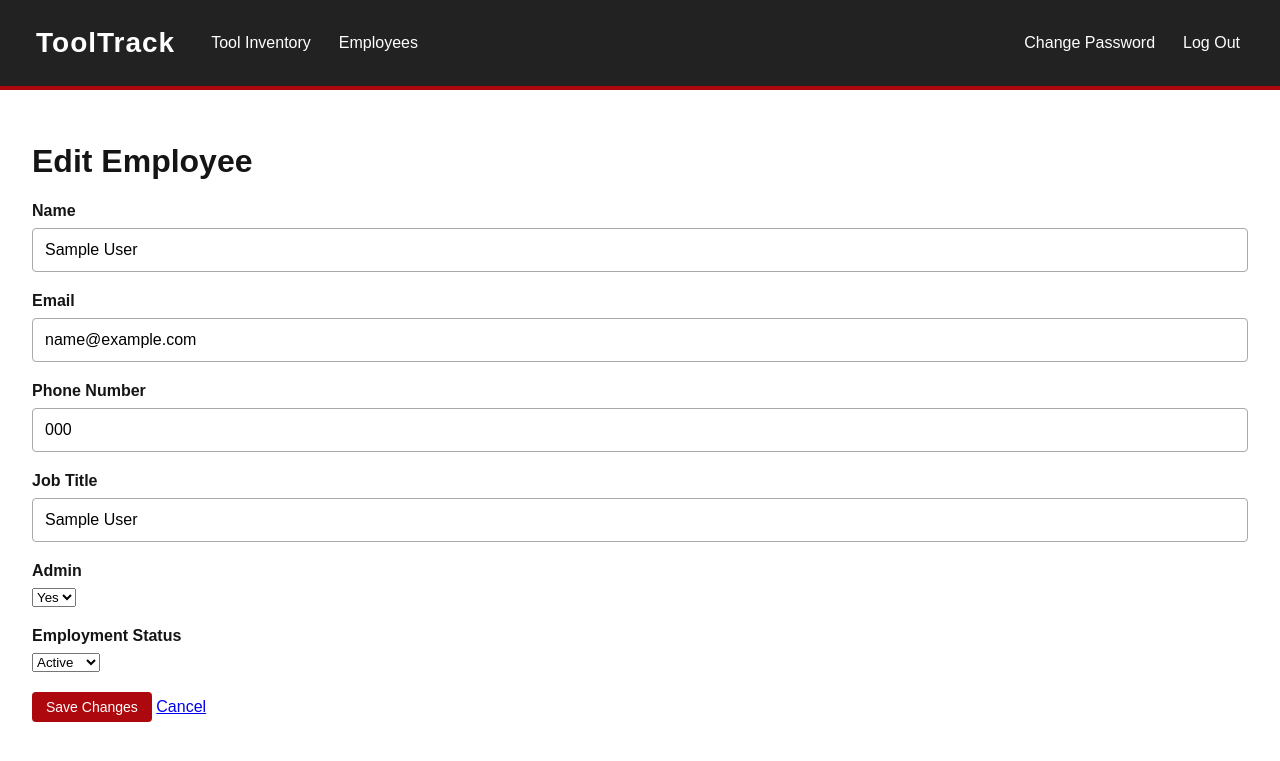
After one commit to ryan4336/ToolTrack-WebApp, a Flask app: page /employees/1/edit in a window 1280 px wide. The commit adds this page. Shown: the top 761 px of the page. Run offline with Flask 3, Linux system fonts and the light colour scheme; tables that the repository leaves empty hold one stand-in row (values such as "Sample post"); parts of the project's set-up code (start-up, migrations or seed data) failed here and were passed over.

Commit message:
Added Edit Employee route, html page, and functionality

```diff
--- a/app.py
+++ b/app.py
@@ -161,5 +161,50 @@ def add_employee():
     # Display the form, including an error if saving failed
     return render_template("add_employee.html", error=error)
 
+@app.route("/employees/<int:employee_id>/edit", methods=["GET", "POST"])
+def edit_employee(employee_id):
+    # Find the employee, or show a 404 page if the ID does not exist
+    employee = db.get_or_404(Employee, employee_id)
+    error = None
+
+    if request.method == "POST":
+        # Read the submitted values and strip extra spaces
+        name = request.form.get("name", "").strip()
+        email = request.form.get("email", "").strip()
+        phone = request.form.get("phone_number", "").strip()
+        job_title = request.form.get("job_title", "").strip()
+
+        # Convert the dropdown values into booleans
+        admin = request.form.get("admin") == "1"
+        active = request.form.get("active") == "1"
+
+        if not name or not email or not job_title:
+            error = "Name, email, and job title are required."
+        else:
+            # Update the existing employee
+            employee.name = name
+            employee.email = email
+            employee.phone_number = phone or None
+            employee.job_title = job_title
+            employee.admin = admin
+            employee.active = active
+
+            try:
+                # Save the changes to the db
+                db.session.commit()
+            except IntegrityError:
+                # Undo the attempted changes if db rejects them
+                db.session.rollback()
+                error = "Could not save. That email may already be in use."
+            else:
+                return redirect(url_for("employees"))
+
+    # Show the form when first opened and when saving fails
+    return render_template(
+        "edit_employee.html",
+        employee=employee,
+        error=error
+    )
+
 if __name__ == "__main__":
     app.run(host='0.0.0.0', port=5001, debug=True)
--- /dev/null
+++ b/templates/edit_employee.html
@@ -0,0 +1,74 @@
+{% extends "base.html" %}
+
+{% block title %}Edit Employee | ToolTrack{% endblock %}
+
+{% block content %}
+<h1>Edit Employee</h1>
+
+<!-- Display a message if the submitted information cannot be saved -->
+{% if error %}
+    <p class="form-error">{{ error }}</p>
+{% endif %}
+
+<!-- Submit the form back to the employee's edit route -->
+<form method="POST" class="employee-edit-form">
+
+    <div class="form-group">
+        <label for="name">Name</label>
+        <input type="text" id="name" name="name"
+               value="{{ request.form.get('name', employee.name) }}"
+               maxlength="150" required>
+    </div>
+
+    <div class="form-group">
+        <label for="email">Email</label>
+        <input type="email" id="email" name="email"
+               value="{{ request.form.get('email', employee.email) }}"
+               maxlength="254" required>
+    </div>
+
+    <div class="form-group">
+        <label for="phone_number">Phone Number</label>
+        <input type="tel" id="phone_number" name="phone_number"
+               value="{{ request.form.get('phone_number', employee.phone_number or '') }}"
+               maxlength="30">
+    </div>
+
+    <div class="form-group">
+        <label for="job_title">Job Title</label>
+        <input type="text" id="job_title" name="job_title"
+               value="{{ request.form.get('job_title', employee.job_title) }}"
+               maxlength="100" required>
+    </div>
+
+    <!-- Select the employee's current admin status when opening the form -->
+    <div class="form-group">
+        <label for="admin">Admin</label>
+        {% set admin_value = request.form.get('admin', '1' if employee.admin else '0') %}
+        <select id="admin" name="admin">
+            <option value="0" {% if admin_value == '0' %}selected{% endif %}>
+                No
+            </option>
+            <option value="1" {% if admin_value == '1' %}selected{% endif %}>
+                Yes
+            </option>
+        </select>
+    </div>
+
+    <div class="form-group">
+        <label for="active">Employment Status</label>
+        {% set active_value = request.form.get('active', '1' if employee.active else '0') %}
+        <select id="active" name="active">
+            <option value="1" {% if active_value == '1' %}selected{% endif %}>
+                Active
+            </option>
+            <option value="0" {% if active_value == '0' %}selected{% endif %}>
+                Inactive
+            </option>
+        </select>
+    </div>
+
+    <button type="submit" class="edit-employee-button">Save Changes</button>
+    <a href="{{ url_for('employees') }}">Cancel</a>
+</form>
+{% endblock %}
--- a/templates/employees.html
+++ b/templates/employees.html
@@ -37,9 +37,11 @@
                 <td>{{ employee.job_title }}</td>
                 <td>{{ "Active" if employee.active else "Inactive" }}</td>
                 <td>
-                    <button type="button" class="edit-employee-button">
+                    <!-- Pass the employee's ID so Flask knows which record to edit -->
+                    <a href="{{ url_for('edit_employee', employee_id=employee.employee_id) }}"
+                    class="edit-employee-button">
                         Edit
-                    </button>
+                    </a>
                 </td>
             </tr>
             {% endfor %}
```
